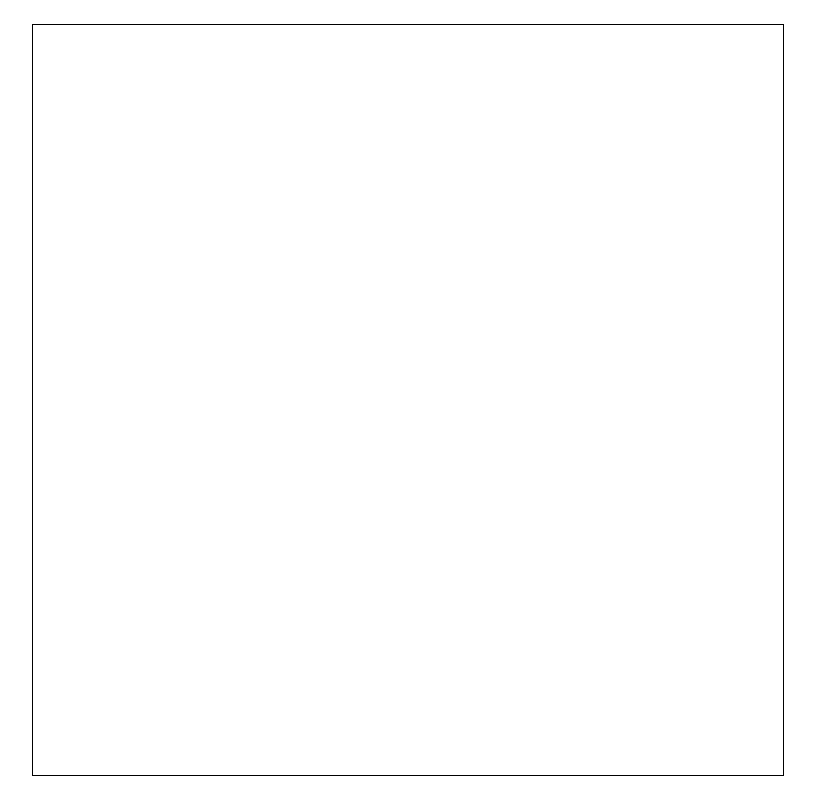
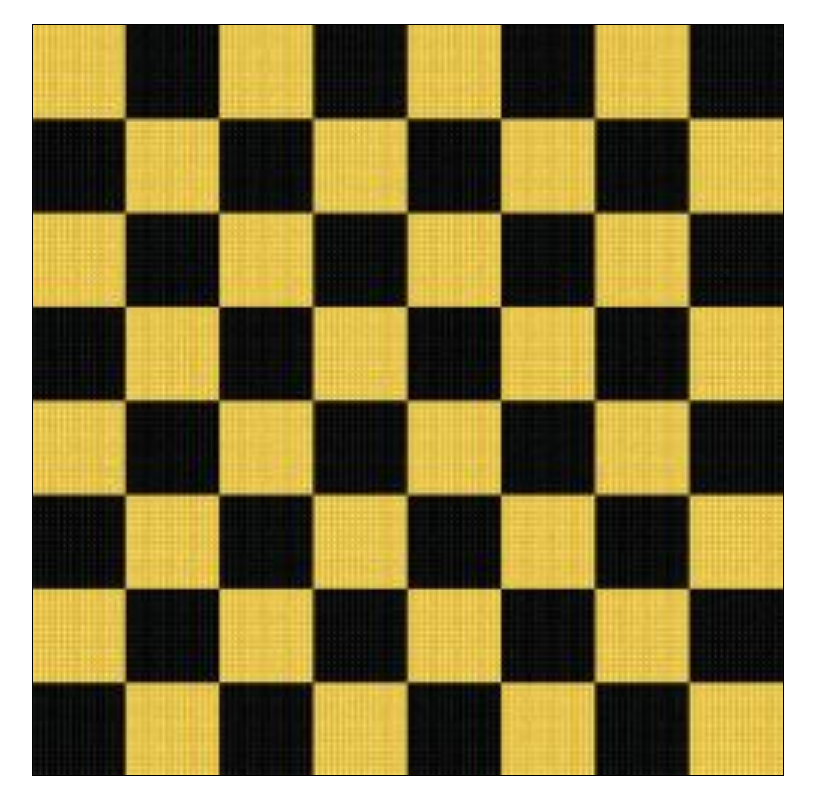
Before and after one commit to zbowhay/PortWebApp, a plain HTML site: page checkers.html in a window 1280 px wide. Shown: the whole page, without its empty margins (232-1047 px from the left). Drawn offline with Linux system fonts and the light colour scheme.

Commit message:
Add background to Canvas

```diff
--- a/checkers.html
+++ b/checkers.html
@@ -24,7 +24,6 @@
 
   <!-- Body will hold the game canvas -->
   <canvas id="gameCanvas"></canvas>
-
 
   <body>
       <script type="text/javascript">
@@ -70,17 +69,13 @@
     ctx = canvas.getContext("2d");
 
     // Set background of canvas
-    background = document.createElement("img");
-    background.src = "Image/CheckersBoard.jpg";
-    background.width = width;
-    background.height = height;
-    canvas.appendChild(background);
+    background = new Image();
+    background.onload = function()
+    {
+     ctx.drawImage(background,0,0, width, height);
+    };
 
-    //ctx.fillStyle = "green";
-    //ctx.fillRect(50,50, 200, 200);
-
-    // Not Needed?
-   // document.body.appendChild("canvas");
+    background.src = 'Images/CheckersBoard.jpg';
 
    }
 
```
